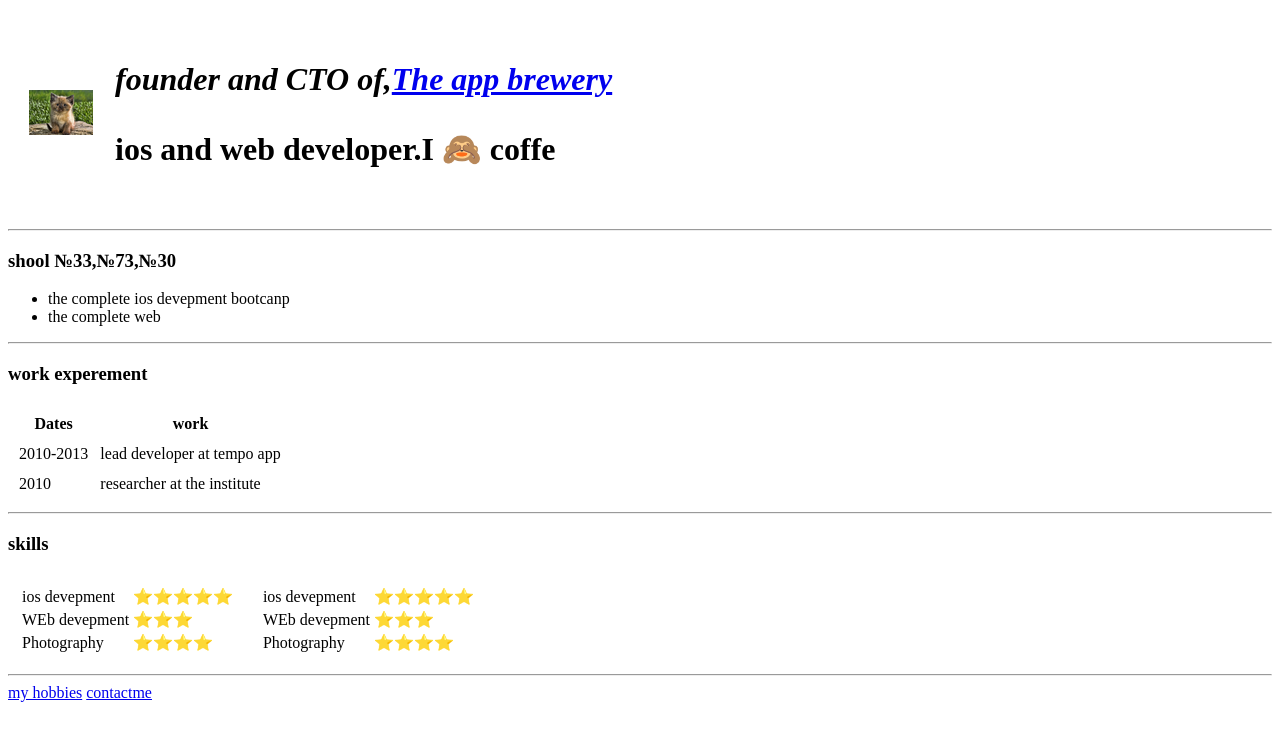
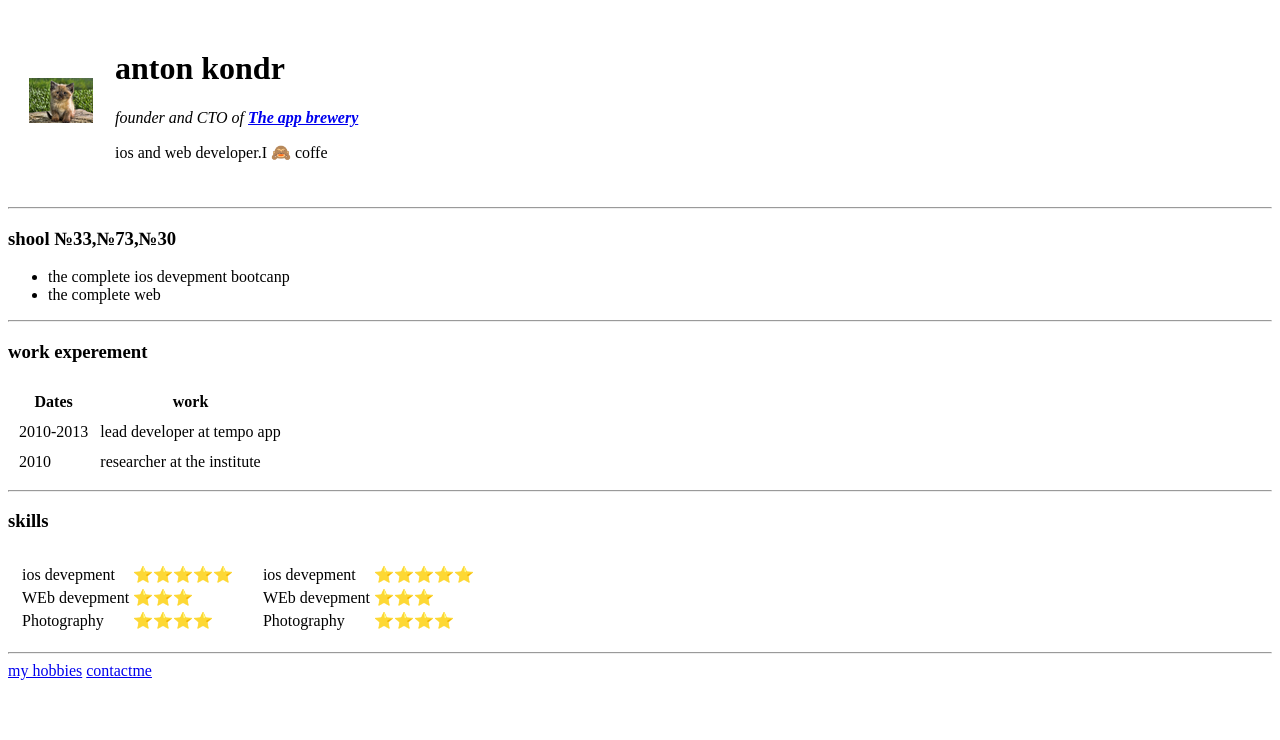
Before and after one commit to anton13-git/cv, a plain HTML site: page index.html in a window 1280 px wide. Drawn offline with Linux system fonts and the light colour scheme.

Commit message:
Update index.html

```diff
--- a/index.html
+++ b/index.html
@@ -9,8 +9,8 @@
     <table cellspacing="20">
        <tr>
          <td><img src="images/anton.png" alt="anton profile"></td>
-         <td><h1><anton</h1>
-         <p><em>founder and CTO of,<strong><a href="https://yandex.ru">The app brewery</a></strong></em></p>
+         <td><h1> anton kondr</h1>
+         <p><em>founder and CTO of <strong><a href="https://yandex.ru">The app brewery</a> </strong></em></p>
          <p>ios and web developer.I &#x1f648 coffe </p></td>
         </tr>
     </table>
```
